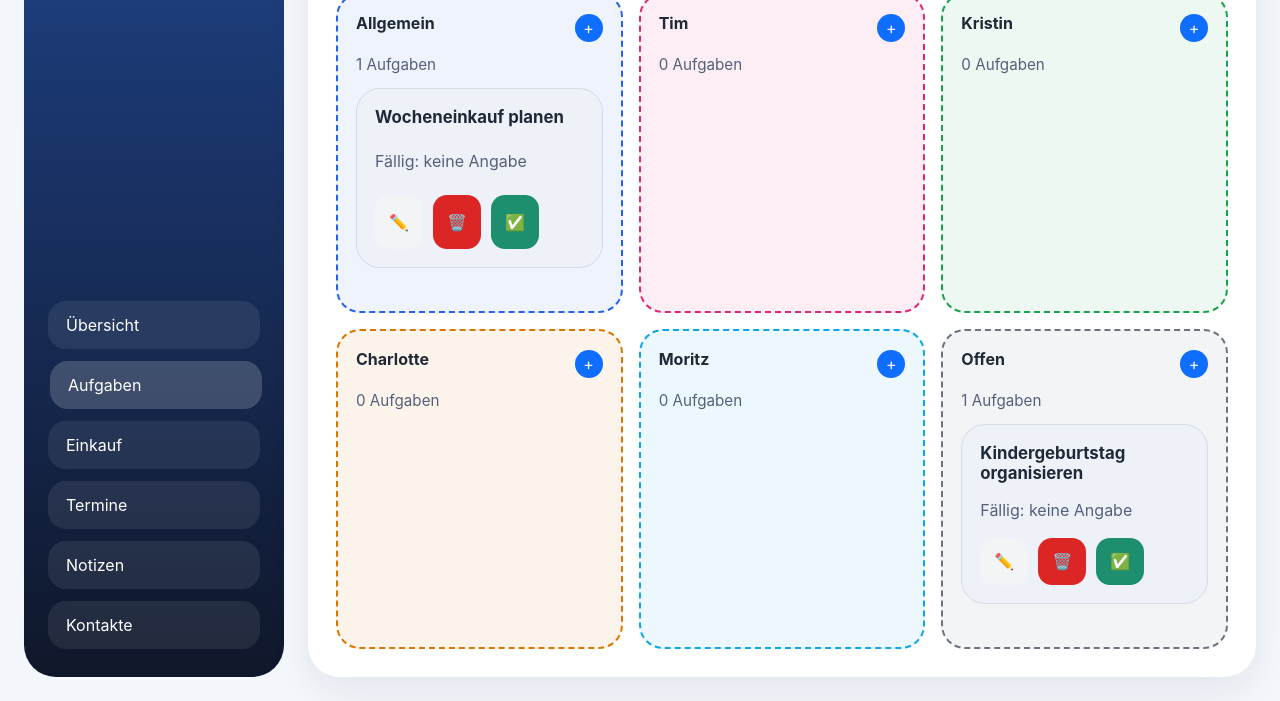
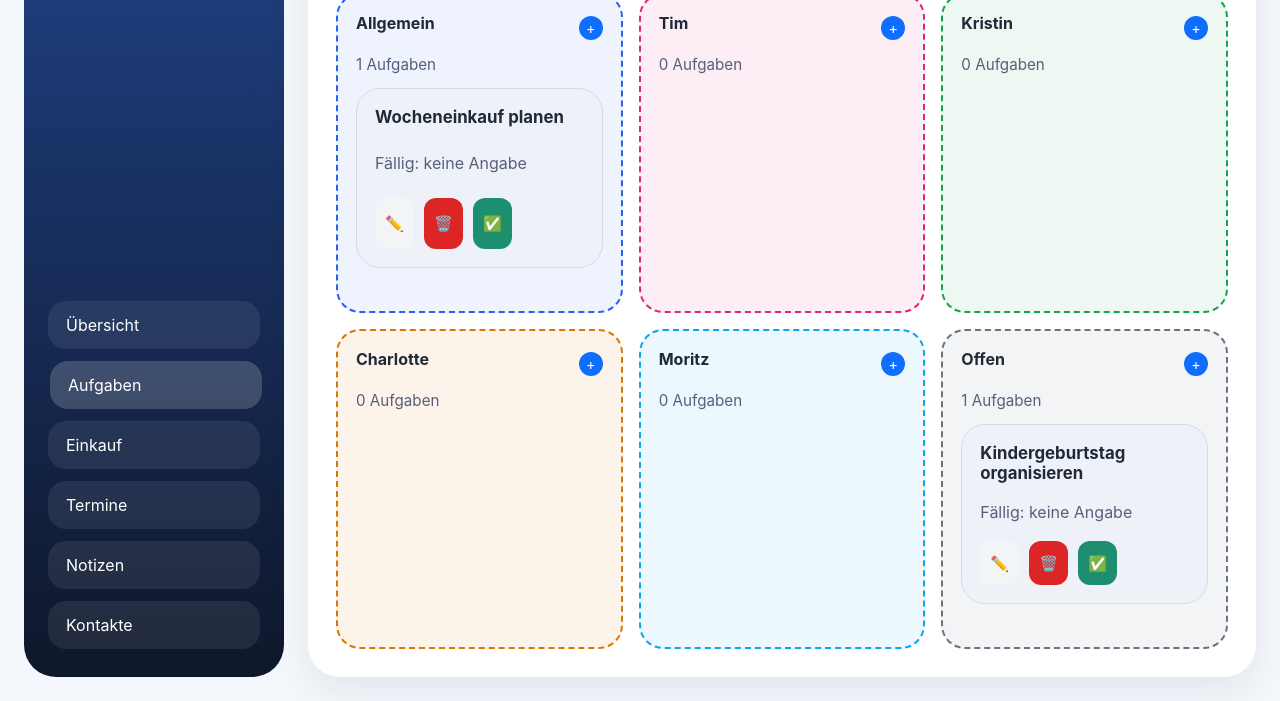
Before and after one commit to tthuennissen/fam-thunnissen, a plain HTML site: page index.html in a window 1280 px wide. Both pictures are taken after a click on the button "Aufgaben". Shown: the part 143-844 px from the top of the page. Drawn offline with Linux system fonts and the light colour scheme.

Commit message:
Make task buttons smaller for compact view

```diff
--- a/styles.css
+++ b/styles.css
@@ -247,13 +247,13 @@ button {
 }
 
 .column-add-button {
-  width: 28px;
-  height: 28px;
+  width: 24px;
+  height: 24px;
   border-radius: 50%;
   border: none;
   background: var(--primary);
   color: white;
-  font-size: 1rem;
+  font-size: 0.9rem;
   cursor: pointer;
   display: grid;
   place-items: center;
@@ -294,12 +294,13 @@ button {
 }
 
 .inline-task-form button {
-  padding: 10px 12px;
-  border-radius: 14px;
+  padding: 8px 10px;
+  border-radius: 12px;
   background: var(--accent);
   color: white;
   font-weight: 600;
   cursor: pointer;
+  font-size: 0.95rem;
 }
 
 .instance-column h3 {
@@ -368,10 +369,11 @@ button {
 }
 
 .item-actions button {
-  padding: 10px 14px;
-  border-radius: 14px;
+  padding: 8px 10px;
+  border-radius: 12px;
   background: #eef2f8;
   color: var(--text);
+  font-size: 0.95rem;
 }
 
 .item-actions button.delete {
```
